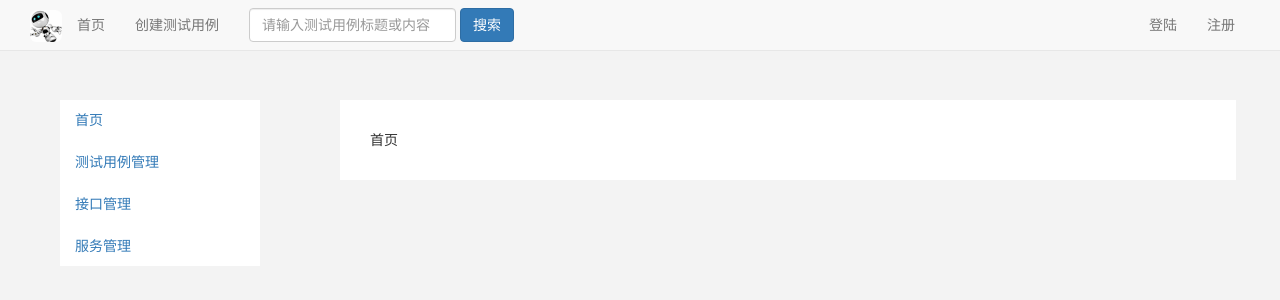
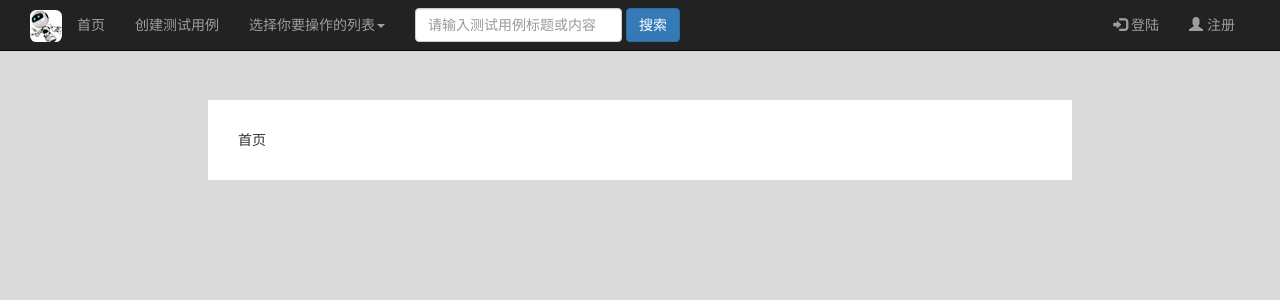
Before and after one commit to yinuo100823/Family-AutoTest, a Flask app: page / in a window 1280 px wide. Shown: the top 300 px of the page. Run offline with Flask 2, Linux system fonts and the light colour scheme; some libraries are stand-ins or nearby versions.

Commit message:
优化导航--初版

```diff
--- a/app/static/css/base.css
+++ b/app/static/css/base.css
@@ -3,33 +3,27 @@
 }
 
 #body {
-    background-color: #f3f3f3;
+    background-color: #dadada;
+    padding: 100px;
 }
-/*左侧导航栏*/
-.left-nav{
-    float: left;
-    width: 200px;
-    background-color: #ffffff;
-    height: 1000%;
-    margin: 100px 80px 0 60px;
 
-}
 /*主展示区域样式设置*/
 .main {
 
     background: #fff;
-    width: 70%;
-    margin: 100px auto auto auto;
+    width: 80%;
+    margin: 0 auto;
     overflow: hidden;
     padding: 30px;
-    float: left;
+    /*height: 800px;*/
 }
 
 
-.navbar-brand{
+.navbar-brand {
     overflow: hidden;
     padding: 0;
 }
+
 /*logo图片大小设置*/
 .logo {
     margin: 10px 0 0 30px;
@@ -46,44 +40,49 @@
 .page-title {
     text-align: center;
 }
-.content-box-40{
+
+.content-box-40 {
     width: 40%;
     margin: 0 auto;
 }
 
-.content-box-60{
+.content-box-60 {
     width: 60%;
     margin: 0 auto;
 }
 
-.tr-td .td{
+.tr-td .td {
     padding-top: 15px !important;
 }
 
 /*列表页面的搜索区域*/
-div.search{
+div.search {
     width: 100%;
     overflow: hidden;
     padding: 0 50px 20px 0;
     margin-bottom: 50px;
     border-bottom: 2px solid #f3f3f3;
 }
+
 /*列表页面的搜索区域中的form表单*/
-div.search form.navbar-form{
+div.search form.navbar-form {
     width: 100%;
     overflow: hidden;
     padding: 0;
 }
+
 /*列表页面的搜索区域中的form表单中的元素分开距离*/
-div.search div.form-group{
+div.search div.form-group {
     margin-right: 30px;
 }
-div.search div.create{
+
+div.search div.create {
     float: left;
     margin-top: 20px;
 }
+
 /*列表中的按钮距离减少*/
-td.padding-0px{
+td.padding-0px {
     padding-left: 0 !important;
     padding-right: 0 !important;
 }
--- a/app/templates/base.html
+++ b/app/templates/base.html
@@ -16,8 +16,8 @@
 </head>
 <body id="body">
 <nav class="side-navbar" id="navbar"></nav>
-{#顶部导航#}
-<nav class="navbar navbar-default navbar-fixed-top" role="navigation">
+{#顶部导航   navbar-fixed-top#}
+<nav class="navbar navbar-inverse navbar-fixed-top" role="navigation">
     <a class="navbar-brand" href="#">
         <img class='logo' src="{{ url_for('static',filename='img/logo.png') }}" alt="logo">
     </a>
@@ -40,6 +40,24 @@
                 <li>
                     <a href="#">创建测试用例</a>
                 </li>
+                <li class="dropdown">
+                    <a href="#" class="dropdown-toggle" data-toggle="dropdown">选择你要操作的列表<strong class="caret"></strong></a>
+                <ul class="dropdown-menu">
+                    <li>
+                         <a href="{{ url_for('home.index') }}">测试平台首页</a>
+                    </li>
+                    <li>
+                         <a href="{{ url_for('case.case_list') }}">测试用例管理</a>
+                    </li>
+                    <li>
+                         <a href="{{ url_for('interface.interface_list') }}">测试接口管理</a>
+                    </li>
+                    <li>
+                         <a href="{{ url_for('services.service_list') }}">测试服务管理</a>
+                    </li>
+
+                </ul>
+			</li>
             </ul>
             <form class="navbar-form navbar-left" role="search" action="#">
                 <div class="form-group">
@@ -47,30 +65,20 @@
                 </div>
                 <button type="submit" class="btn btn-default btn-primary">搜索</button>
             </form>
+
             <ul class="nav navbar-nav navbar-right">
                 {% if user_info %}
-                    <li><a href="#">{{ user_info.mini_name }}</a></li>
-                    <li><a href="{{ url_for('user.logout') }}">注销</a></li>
+                    <li><a href="#"><span class="glyphicon glyphicon-user"></span>  {{ user_info.mini_name }}</a></li>
+                    <li><a href="{{ url_for('user.logout') }}"><span class="glyphicon glyphicon-log-in"></span>  注销</a></li>
                 {% else %}
-                    <li><a href="{{ url_for('user.login') }}">登陆</a></li>
-                    <li><a href="{{ url_for('user.sign') }}">注册</a></li>
+                    <li><a href="{{ url_for('user.login') }}"><span class="glyphicon glyphicon-log-in"></span>  登陆</a></li>
+                    <li><a href="{{ url_for('user.sign') }}"><span class="glyphicon glyphicon-user"></span>  注册</a></li>
                 {% endif %}
 
             </ul>
         </div>
     </div>
 </nav>
-
-{#侧方导航#}
-<div class="left-nav">
-    <ul class="nav nav-pills nav-stacked" style="max-width: 260px;">
-        <li><a href="{{ url_for('home.index') }}">首页</a></li>
-        <li><a href="{{ url_for('case.case_list') }}">测试用例管理</a></li>
-        <li><a href="{{ url_for('interface.interface_list') }}">接口管理</a></li>
-        <li><a href="{{ url_for('services.service_list') }}">服务管理</a></li>
-    </ul>
-</div>
-
 <div class="main">
     {% block main %}{% endblock %}
 </div>
```
Also changed, not shown: app/templates/case/list.html (+9 -2 lines).
